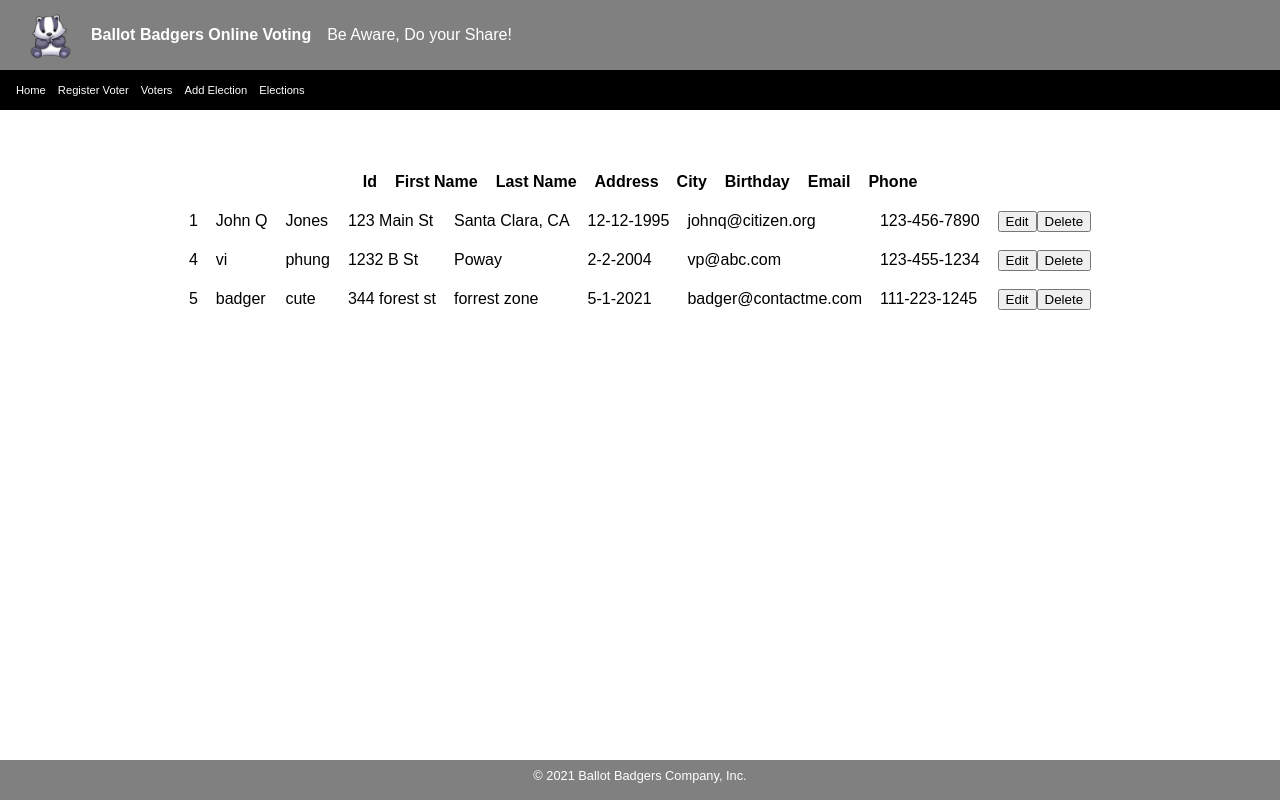
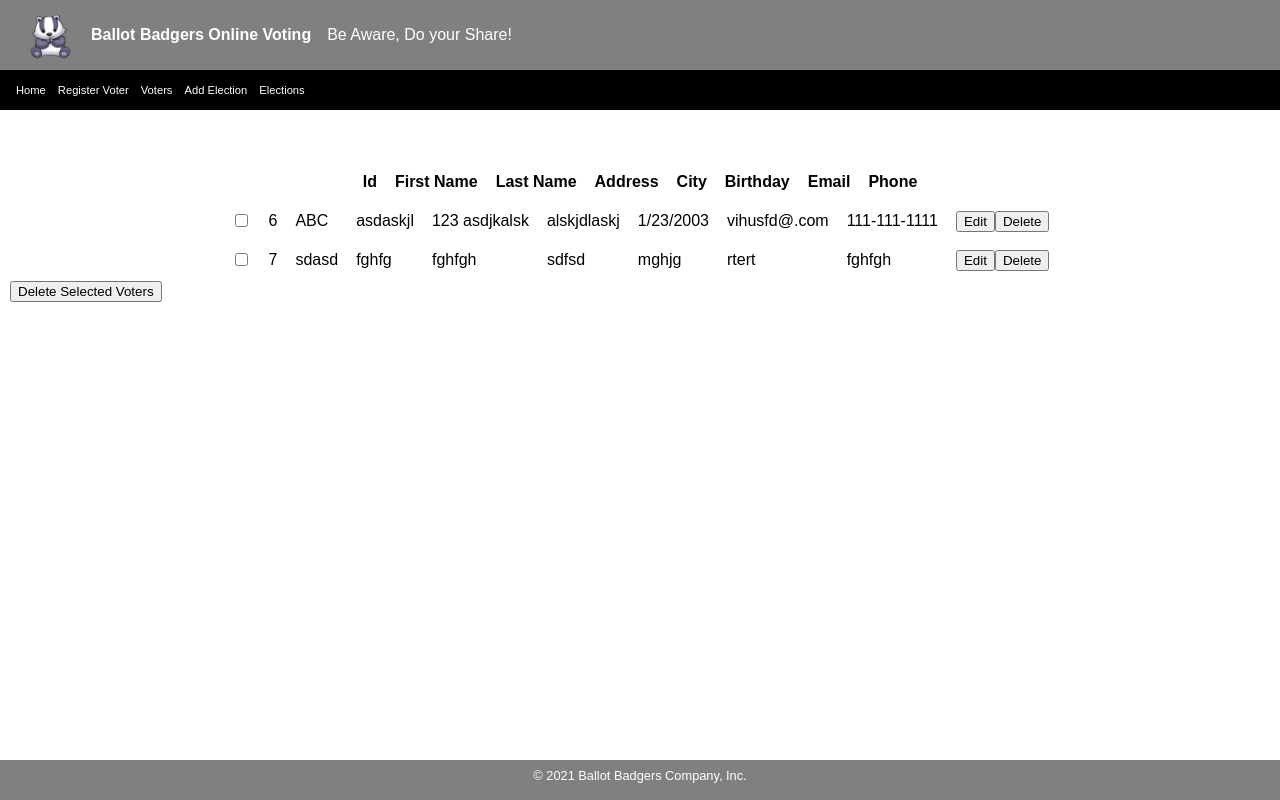
Before and after one commit to v3phung/ballot-badgers, a React (Create React App) app: page /voters in a window 1280 px wide. Built offline with nearby package versions, Linux system fonts and the light colour scheme; data requests are answered from the project's data file.

Commit message:
task: workflow 1, can delete multiple voters

```diff
--- a/db.json
+++ b/db.json
@@ -1,34 +1,24 @@
 {
   "voters": [
     {
-      "firstName": "John Q",
-      "lastName": "Jones",
-      "address": "123 Main St",
-      "city": "Santa Clara, CA",
-      "birthday": "12-12-1995",
-      "email": "johnq@citizen.org",
-      "phoneNumber": "123-456-7890",
-      "id": 1
+      "firstName": "ABC",
+      "lastName": "asdaskjl",
+      "address": "123 asdjkalsk",
+      "city": "alskjdlaskj",
+      "birthday": "1/23/2003",
+      "email": "vihusfd@.com",
+      "phoneNumber": "111-111-1111",
+      "id": 6
     },
     {
-      "firstName": "vi",
-      "lastName": "phung",
-      "address": "1232 B St",
-      "city": "Poway",
-      "birthday": "2-2-2004",
-      "email": "vp@abc.com",
-      "phoneNumber": "123-455-1234",
-      "id": 4
-    },
-    {
-      "firstName": "badger",
-      "lastName": "cute",
-      "address": "344 forest st",
-      "city": "forrest zone",
-      "birthday": "5-1-2021",
-      "email": "badger@contactme.com",
-      "phoneNumber": "111-223-1245",
-      "id": 5
+      "firstName": "sdasd",
+      "lastName": "fghfg",
+      "address": "fghfgh",
+      "city": "sdfsd",
+      "birthday": "mghjg",
+      "email": "rtert",
+      "phoneNumber": "fghfgh",
+      "id": 7
     }
   ],
   "elections": [
--- a/src/components/VoterViewRow.js
+++ b/src/components/VoterViewRow.js
@@ -1,9 +1,15 @@
-export const VoterViewRow = ({voter, onEditVoter: editVoter, onDeleteVoter }) => {
+export const VoterViewRow =
+    ({voter, onEditVoter: editVoter, onDeleteVoter, onToggleSelectedVoter }) => {
 
     const deleteVoter = () => onDeleteVoter(voter.id);
 
     return  (
+
         <tr>
+            <td><input
+                type="checkbox"
+                onClick={() => onToggleSelectedVoter(voter.id)}
+            /></td>
             <td>{voter.id}</td>
             <td>{voter.firstName}</td>
             <td>{voter.lastName}</td>
@@ -21,5 +27,5 @@ export const VoterViewRow = ({voter, onEditVoter: editVoter, onDeleteVoter }) =>
                 </button>
             </td>
         </tr>
-    )
+    );
 };
--- a/src/components/VotersList.js
+++ b/src/components/VotersList.js
@@ -8,7 +8,26 @@ export const VotersList = ({
     onUpdateVoter: updateVoter,
     onCancelVoter: cancelVoter,
 }) => {
+
+    const deleteVotersList = [];
+
+    // Save a list of multiple voters to be deleted
+    const onToggleSelectedVoter = (voterId) => {
+
+        if (deleteVotersList.includes(voterId)) {
+            deleteVotersList.filter(v => v === voterId);
+        } else {
+            deleteVotersList.push(voterId);
+        }
+    };
+
+    // Delete multiple voters
+    const deleteSelectedVoters = () => {
+        deleteVotersList.forEach(e => deleteVoter(e));
+    }
+
     return (
+        <>
             <table className='custom-table'>
                 <thead>
                 <tr>
@@ -26,9 +45,16 @@ export const VotersList = ({
                 {voters.map((voter) => (
                     voter.id === editVoterId
                         ? <VoterEditRow voter={voter} key={voter.id} onUpdateVoter={updateVoter} onCancelVoter={cancelVoter}/>
-                    : <VoterViewRow voter={voter} key={voter.id} onEditVoter={editVoter} onDeleteVoter={deleteVoter} />
+                        : <VoterViewRow voter={voter} key={voter.id}
+                                        onEditVoter={editVoter} onDeleteVoter={deleteVoter}
+                                        deleteVoters={deleteVoter} onToggleSelectedVoter={onToggleSelectedVoter}/>
                 ))}
                 </tbody>
             </table>
+
+            <button type="button" onClick={deleteSelectedVoters}>
+                Delete Selected Voters
+            </button>
+        </>
     );
 };
```
Lines whose indentation alone changed are shown as unchanged.
